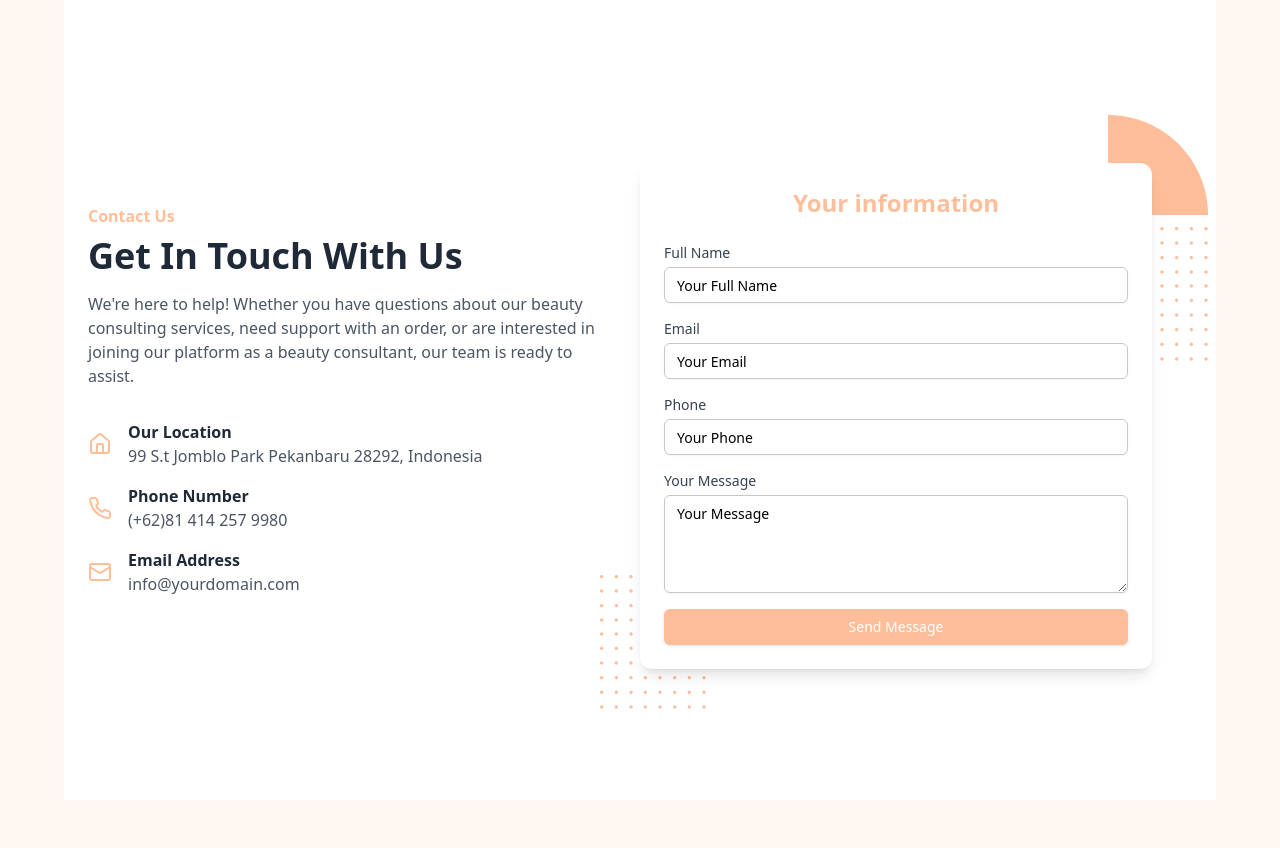
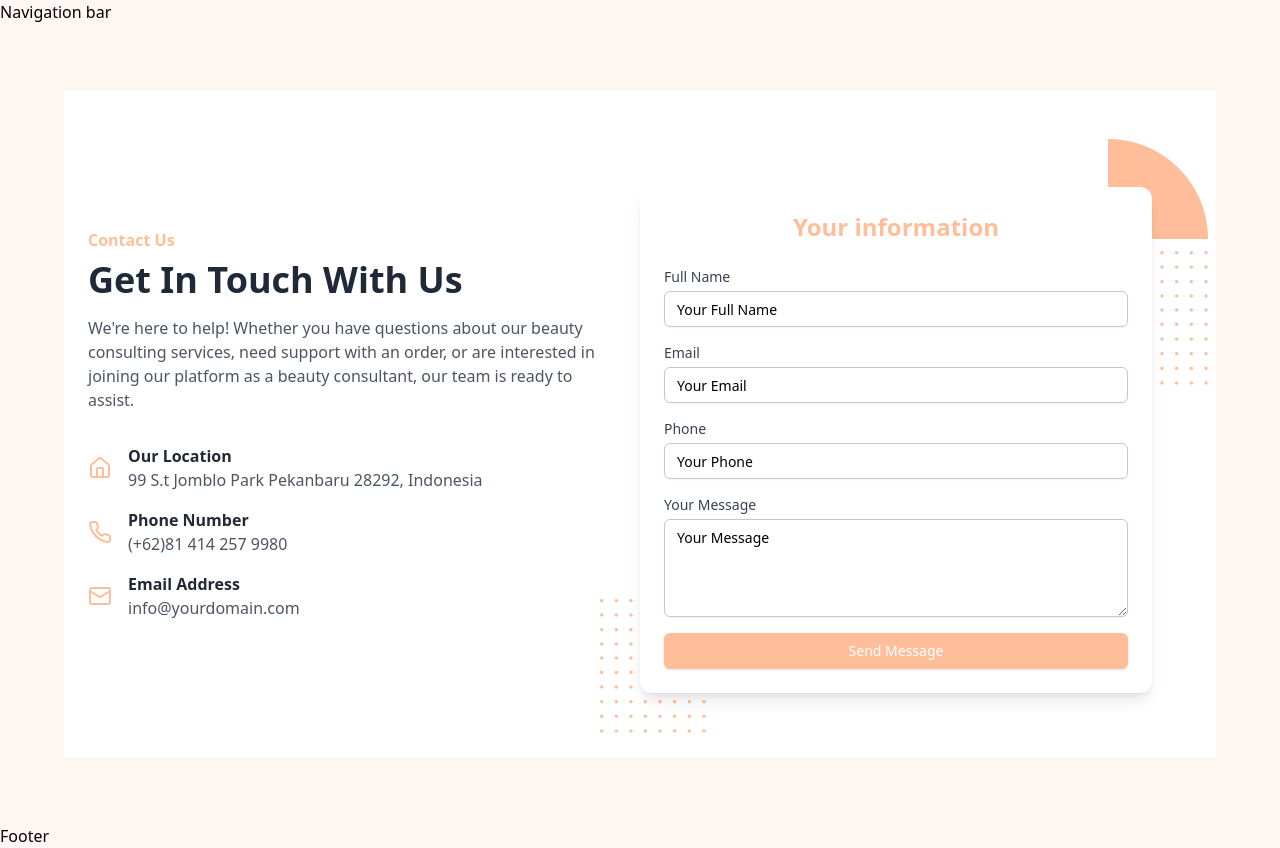
Before and after one commit to HaHasTeam/beauty-web, a React (Vite) app: page /contact in a window 1280 px wide. Before the commit the page ends 800 px from the top, so only its background shows below. Built offline with nearby package versions, Linux system fonts and the light colour scheme.

Commit message:
feat: layout

```diff
--- a/src/components/Footer.tsx
+++ b/src/components/Footer.tsx
@@ -1,5 +1,5 @@
 const Footer = () => {
-  return <div>Footer</div>
+  return <footer>Footer</footer>
 }
 
 export default Footer
--- a/src/components/Header.tsx
+++ b/src/components/Header.tsx
@@ -1,3 +1,3 @@
 export default function Header() {
-  return <div>Headeđfsfr</div>
+  return <div>Navigation bar</div>
 }
--- /dev/null
+++ b/src/components/layout/PrimaryLayout.tsx
@@ -0,0 +1,20 @@
+import './layout.css'
+
+import { Outlet } from 'react-router-dom'
+
+import Footer from '../Footer'
+import Header from '../Header'
+
+const PrimaryLayout = () => {
+  return (
+    <div className="primary-layout">
+      <Header />
+      <main>
+        <Outlet />
+      </main>
+      <Footer />
+    </div>
+  )
+}
+
+export default PrimaryLayout
--- /dev/null
+++ b/src/components/layout/layout.css
@@ -0,0 +1,10 @@
+.primary-layout {
+  width: 100%;
+  min-height: 100vh;
+  display: flex;
+  flex-direction: column;
+}
+
+.primary-layout footer {
+  margin-top: auto;
+}
--- a/src/views/About/index.tsx
+++ b/src/views/About/index.tsx
@@ -4,7 +4,7 @@ import AboutImage from '@/assets/images/about-image.jpg'
 import { Button } from '@/components/ui/button'
 import { Card, CardContent, CardHeader, CardTitle } from '@/components/ui/card'
 
-export default function Component() {
+export default function About() {
   return (
     <div className="container my-8">
       <div className="w-[1200px] mx-auto mb-8">
--- a/src/views/Contact/index.tsx
+++ b/src/views/Contact/index.tsx
@@ -8,7 +8,8 @@ import { Textarea } from '@/components/ui/textarea'
 
 export default function Contact() {
   return (
-    <div className="flex min-h-[100dvh] flex-col items-center md:flex-row max-w-6xl mx-auto my-auto p-6 bg-white">
+    <div className=" min-h-[100dvh] flex items-center rounded-xl">
+      <div className=" flex bg-white flex-col items-center justify-center md:flex-row max-w-6xl mx-auto my-auto p-6 ">
         <div className=" md:w-1/2 pr-8 mb-10 md:mb-0">
           <h3 className="text-primary mb-2 font-bold">Contact Us</h3>
           <h2 className="text-4xl font-bold mb-4 text-gray-800">Get In Touch With Us</h2>
@@ -86,5 +87,6 @@ export default function Contact() {
           </div>
         </div>
       </div>
+    </div>
   )
 }
```
Also changed, not shown: src/router/index.tsx (+14 -3 lines). Lines whose indentation alone changed are shown as unchanged.
